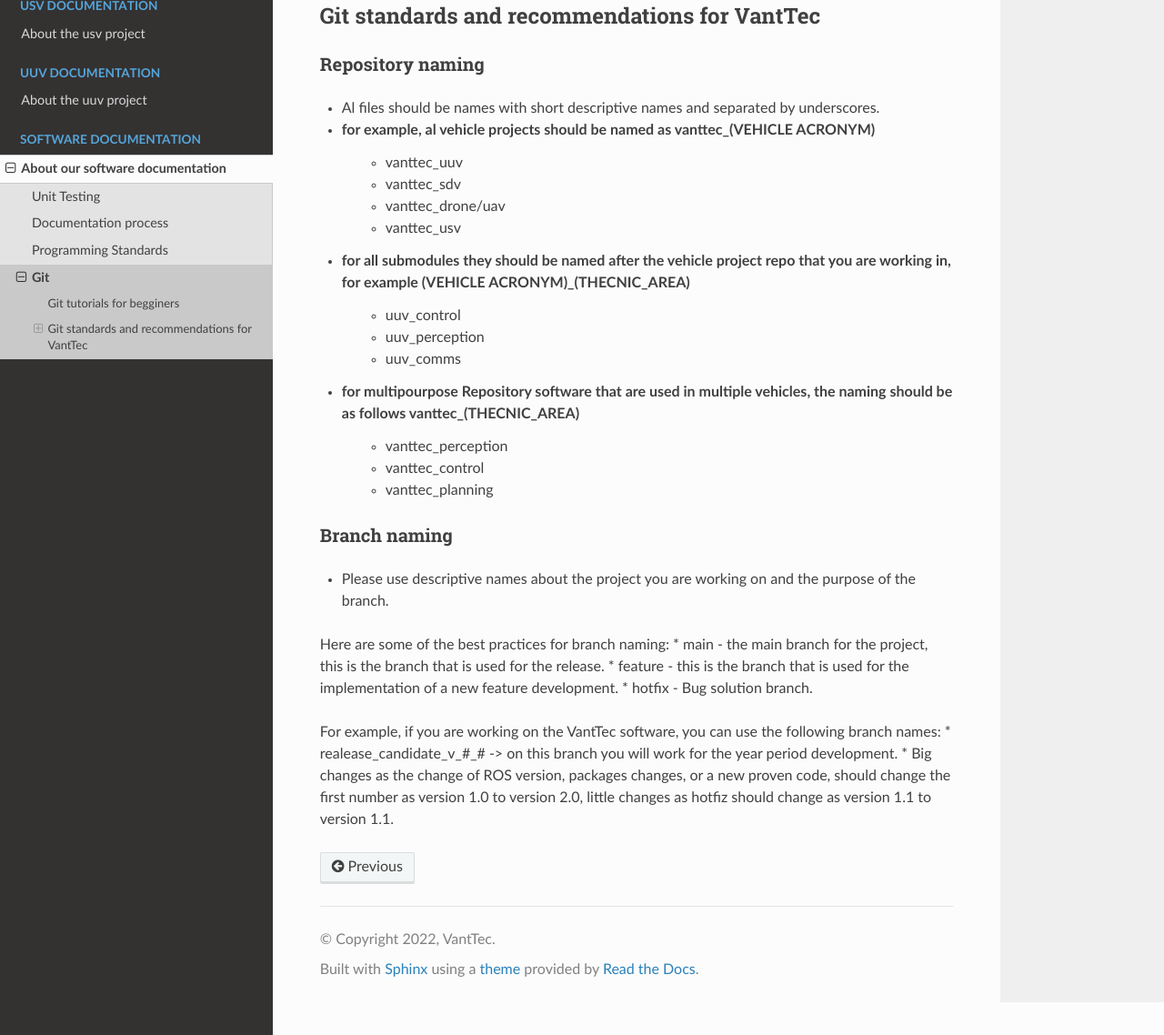
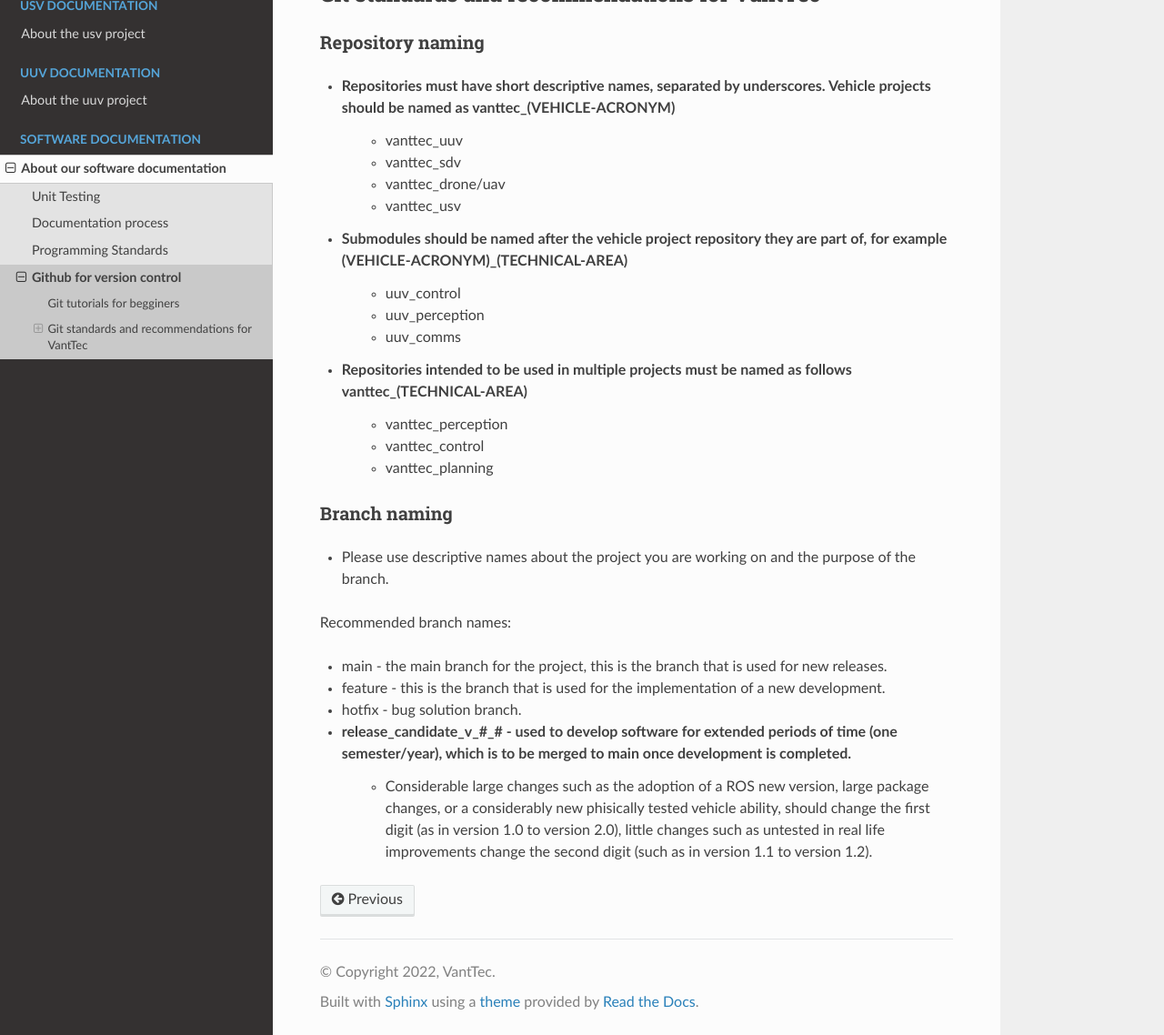
Before and after one commit to vanttec/vanttec_documentation, a Sphinx documentation site: the page built from source/vsd/vsd_git.rst, in a window 1280 px wide and 1400 px high, scrolled down 465 px, cut to the strip 262-1400 px from the top of the window. Shown: the whole strip at 91% size. Built offline with Sphinx 7.4.7 and the Read the Docs theme 2.0.0, drawn with Linux system fonts in a browser that asks for light colours; pages that are not in the unit, such as notebooks, are missing from menus; some of the changed text lies outside the part shown.

Commit message:
Update vsd_git.rst

```diff
--- a/source/vsd/vsd_git.rst
+++ b/source/vsd/vsd_git.rst
@@ -1,15 +1,14 @@
-===
-Git
-===
+==========================
+Github for version control
+==========================
 
 Git tutorials for begginers
 ===========================
 
-For new git users, here are some tutorials that helped the VantTec team to create the VantTec software.
-We hope you find them usefull.
+For new git users, here are some useful tutorials for reference.
 
 An intro to Git and GitHub for begginers:
-https://product.hubspot.com/blog/git-and-github-tutorial-for-beginners
+| https://product.hubspot.com/blog/git-and-github-tutorial-for-beginners
 
 Git Tutorial for Beginners 2022:
 
@@ -24,34 +23,31 @@
 Repository naming
 -----------------
 
-* Al files should be names with short descriptive names and separated by underscores.
-* for example, al vehicle projects should be named as vanttec_(VEHICLE ACRONYM)
+* Repositories must have short descriptive names, separated by underscores. Vehicle projects should be named as vanttec_(VEHICLE-ACRONYM)
     * vanttec_uuv
     * vanttec_sdv
     * vanttec_drone/uav
     * vanttec_usv
 
-* for all submodules they should be named after the vehicle project repo that you are working in, for example (VEHICLE ACRONYM)_(THECNIC_AREA)
+* Submodules should be named after the vehicle project repository they are part of, for example (VEHICLE-ACRONYM)_(TECHNICAL-AREA)
     * uuv_control
     * uuv_perception
     * uuv_comms
 
-* for multipourpose Repository software that are used in multiple vehicles, the naming should be as follows vanttec_(THECNIC_AREA)
+* Repositories intended to be used in multiple projects must be named as follows vanttec_(TECHNICAL-AREA)
     * vanttec_perception
     * vanttec_control
     * vanttec_planning
-
 
 Branch naming
 -------------
 
 * Please use descriptive names about the project you are working on and the purpose of the branch.
 
-Here are some of the best practices for branch naming:
-* main - the main branch for the project, this is the branch that is used for the release.
-* feature - this is the branch that is used for the implementation of a new feature development.
-* hotfix - Bug solution branch.
+Recommended branch names:
 
-For example, if you are working on the VantTec software, you can use the following branch names:
-* realease_candidate_v_#_# -> on this branch you will work for the year period development.
-* Big changes as the change of ROS version, packages changes, or a new proven code, should change the first number as version 1.0 to version 2.0, little changes as hotfiz should change as version 1.1 to version 1.1.
+* main - the main branch for the project, this is the branch that is used for new releases.
+* feature - this is the branch that is used for the implementation of a new development.
+* hotfix - bug solution branch.
+* release_candidate_v_#_# - used to develop software for extended periods of time (one semester/year), which is to be merged to main once development is completed.
+    * Considerable large changes such as the adoption of a ROS new version, large package changes, or a considerably new phisically tested vehicle ability, should change the first digit (as in version 1.0 to version 2.0), little changes such as untested in real life improvements change the second digit (such as in version 1.1 to version 1.2).
```
